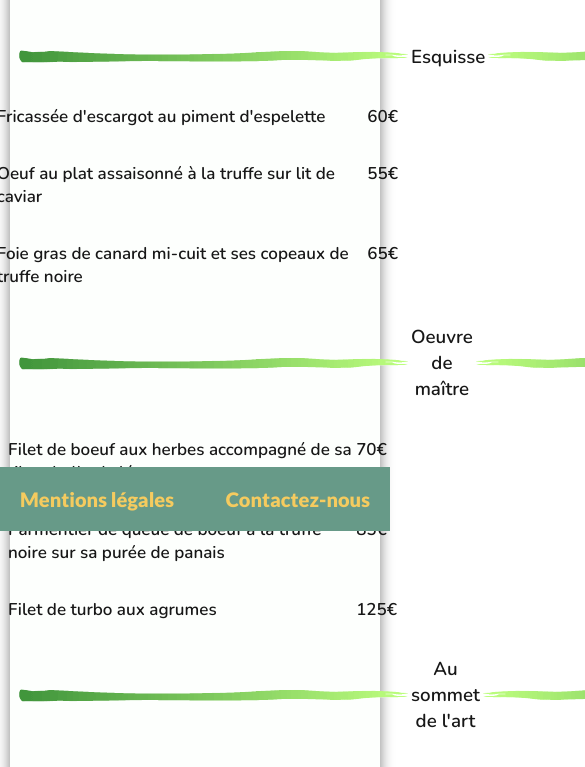
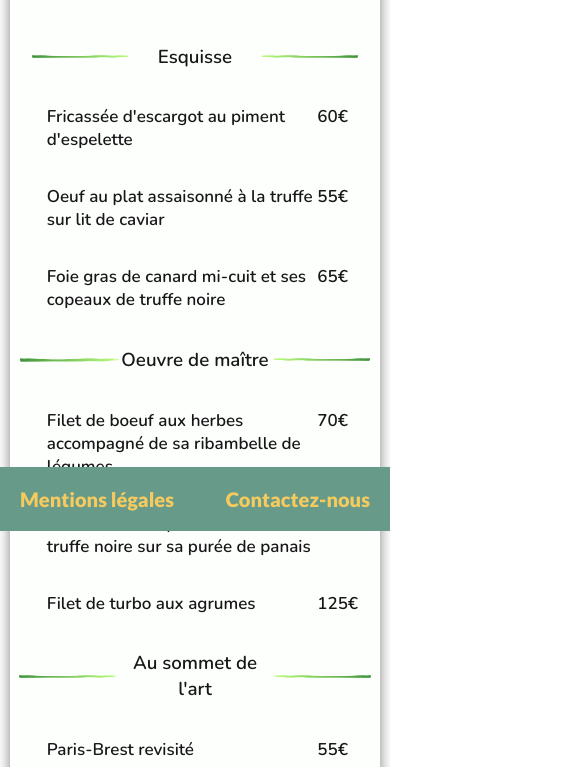
Before and after one commit to Louise-MP/ocproject-3, a plain HTML site: page pages/la-palette.html in a window 390 px wide. Shown: the part 313-1080 px from the top of the page, 585 px wide, since content can reach past the window. Drawn offline with nearby package versions, Linux system fonts and the light colour scheme; a web font is replaced by a local one.

Commit message:
correction css responsive des pages menu

```diff
--- a/css/la-palette.css
+++ b/css/la-palette.css
@@ -45,6 +45,10 @@ body {
     transform: scaleX(-1);
 }
 
+.esquisse-title img {
+    width: 313px;
+}
+
 .esquisse-content {
     width: 65%;
     display: grid;
@@ -65,6 +69,10 @@ body {
     margin: auto;
     font-family: 'Nunito', sans-serif;
 
+}
+
+.oeuvre-title img {
+    width: 313px;
 }
 
 .oeuvre-title .band2 {
@@ -90,6 +98,10 @@ body {
     margin: auto;
     align-items: center;
     font-family: 'Nunito', sans-serif;
+}
+
+.sommet-title img {
+    width: 313px;
 }
 
 .sommet-title .band2 {
@@ -127,28 +139,37 @@ body {
         width: 96%;
     }
 
+    .esquisse-title img {
+        width: 100px;
+    }
+
     .esquisse-content {
         font-size: 17px;
-        grid-template-columns: 100% 7%;
-    }
+        grid-template-columns: 73% 7%;    }
 
     .oeuvre-title {
         width: 96%;
     }
 
+    .oeuvre-title img {
+        width: 100px;
+    }
+
     .oeuvre-content {
         font-size: 17px;
-        grid-template-columns: 94% 7%;
-    }
+        grid-template-columns: 73% 7%;    }
 
     .sommet-title {
         width: 96%;
     }
 
+    .sommet-title img {
+        width: 100px;
+    }
+
     .sommet-content {
         font-size: 17px;
-        grid-template-columns: 94% 7%;
-    }
+        grid-template-columns: 73% 7%;    }
 }
 
 @media screen and (max-width: 1024px) {
```
